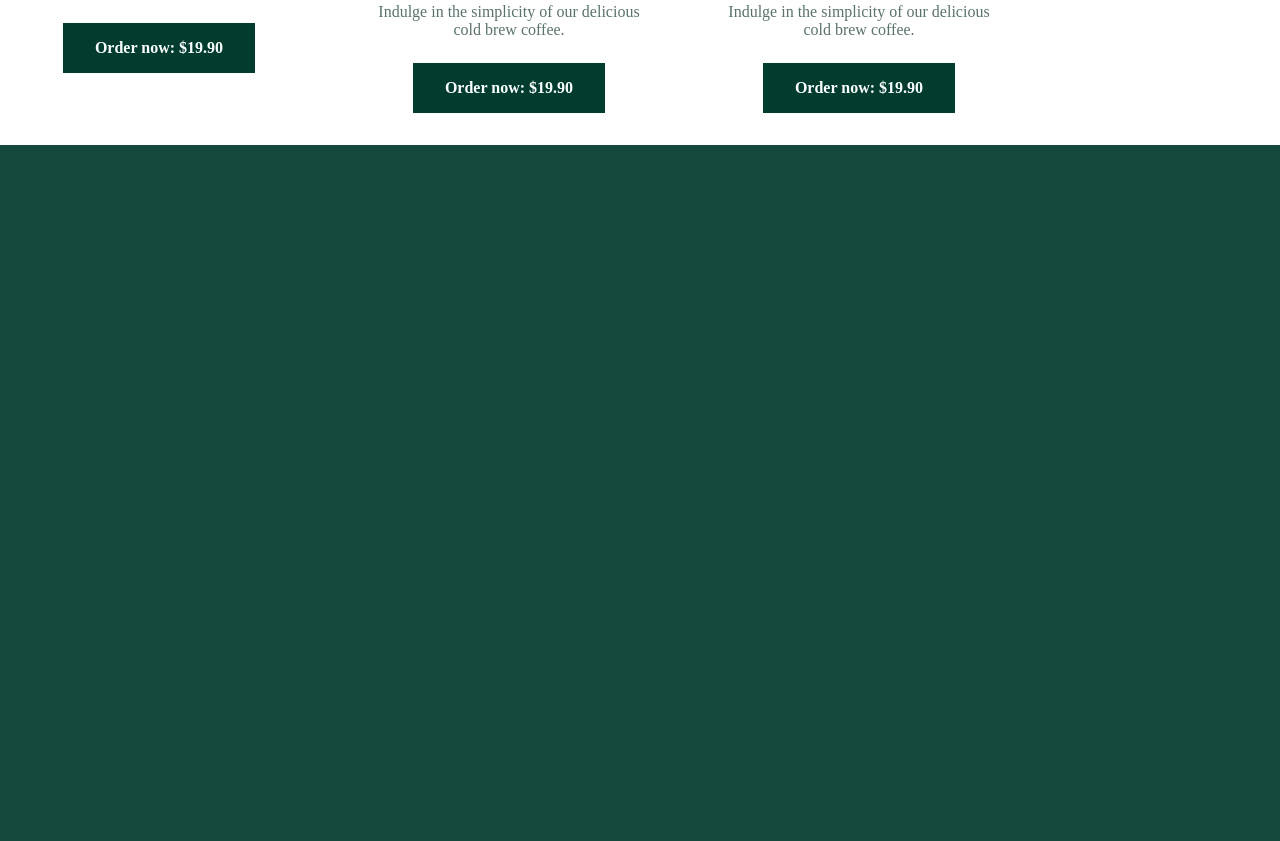
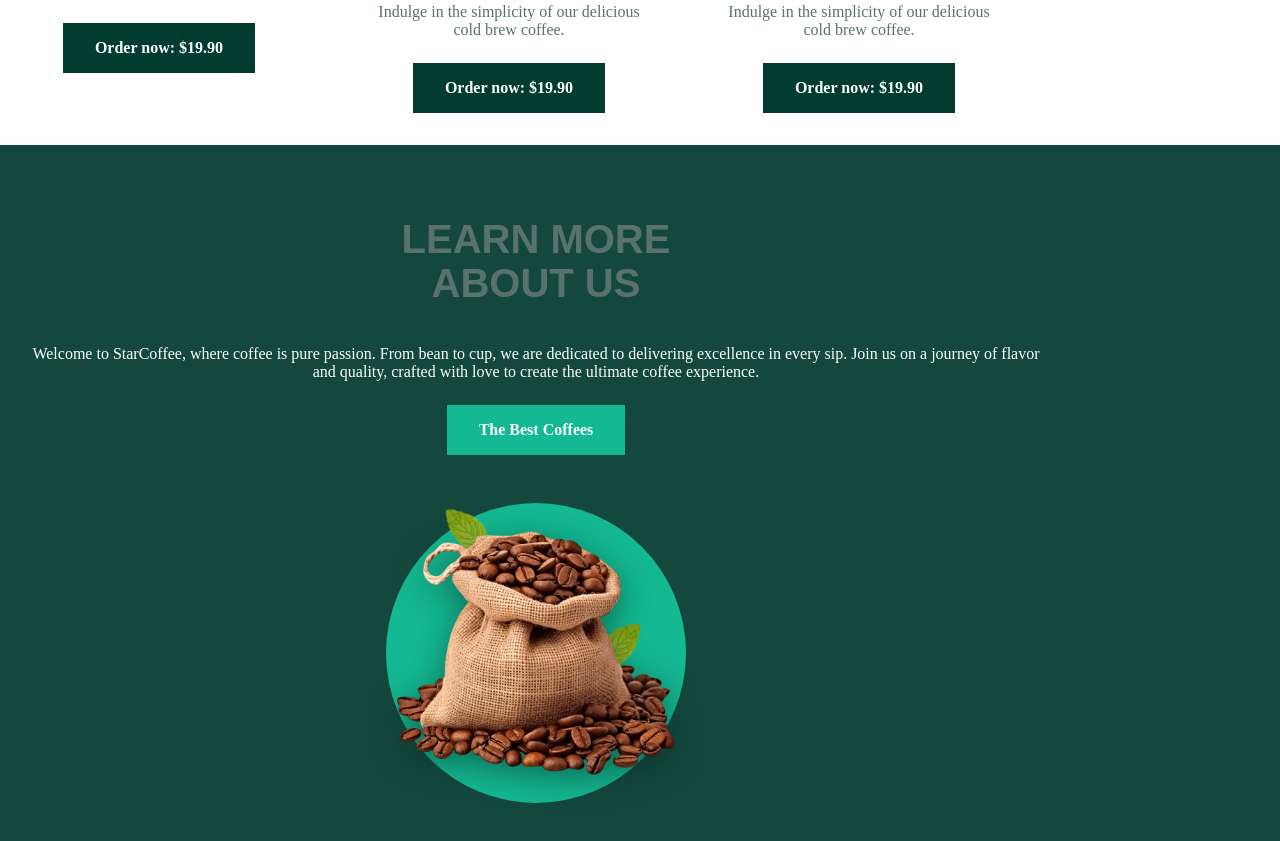
Before and after one commit to Fuad2199/Responsive-Coffee-Website_Javascript, a plain HTML site: page index.html in a window 1280 px wide. Shown: the part 1153-1994 px from the top of the page. Before the commit the page ends 1674 px from the top, so only its background shows below. Drawn offline with nearby package versions, Linux system fonts and the light colour scheme.

Commit message:
added about section

```diff
--- a/assets/css/styles.css
+++ b/assets/css/styles.css
@@ -446,3 +446,60 @@ button {
     overflow: visible;
     margin-inline: initial;
 }
+
+/*=============== POPULAR ENDS ===============*/
+
+/*=============== ABOUT ===============*/
+.about__container{
+    row-gap: 3rem;
+}
+
+.about__data{
+    text-align: center;
+}
+
+.about .section__title,
+.about__description{
+    color: var(--white-color);
+    margin-bottom: 1.5rem;
+}
+
+.about__images {
+    position: relative;
+    display: grid;
+    place-items: center;
+    justify-self: center;
+}
+
+.about__shape{
+    width: 300px;
+    height: 300px;
+    background-color: var(--first-color);
+    border-radius: 50%;
+}
+
+.about__images img {
+    position: absolute;
+}
+
+.about__coffee {
+    width: 280px;
+    filter: drop-shadow(0 8px 16px hsla(166, 85%, 8%, .5));
+}
+
+.about__leaf-1,
+.about__leaf-2{
+    width: 50px;
+}
+
+.about__leaf-1{
+    top: .5rem;
+    left: 3.5rem;
+    rotate: -105deg;
+}
+
+.about__leaf-2{
+    top: 7.75rem;
+    right: 2.5rem;
+    rotate: -15deg;
+}
--- a/index.html
+++ b/index.html
@@ -111,7 +111,8 @@
                                     Indulge in the simplicity of our delicious cold brew coffee.
                                 </p>
 
-                                <a href="#contact" class="button button--dark">Order now: $19.90</a></div>
+                                <a href="#contact" class="button button--dark">Order now: $19.90</a>
+                            </div>
                         </article>
 
                         <article class="popular__card swiper-slide">
@@ -129,7 +130,8 @@
                                     Indulge in the simplicity of our delicious cold brew coffee.
                                 </p>
 
-                                <a href="#contact" class="button button--dark">Order now: $19.90</a></div>
+                                <a href="#contact" class="button button--dark">Order now: $19.90</a>
+                            </div>
                         </article>
 
                         <article class="popular__card swiper-slide">
@@ -147,7 +149,8 @@
                                     Indulge in the simplicity of our delicious cold brew coffee.
                                 </p>
 
-                                <a href="#contact" class="button button--dark">Order now: $19.90</a></div>
+                                <a href="#contact" class="button button--dark">Order now: $19.90</a>
+                            </div>
                         </article>
                     </div>
                 </div>
@@ -155,18 +158,31 @@
         </section>
         <!-- ============ POPULAR SECTION ENDS ============ -->
 
-        <!-- ============ ABOUT ============ -->
+        <!-- ============ ABOUT SECTION STARTS ============ -->
         <section class="products section" id="about">
             <div class="about__container container grid">
                 <div class="about__data">
-                    <h2 class="section__title"></h2>
+                    <h2 class="section__title">LEARN MORE <br> ABOUT US</h2>
+
+                    <p class="about__description">
+                        Welcome to StarCoffee, where coffee is pure passion.
+                        From bean to cup, we are dedicated to delivering
+                        excellence in every sip. Join us on a journey of
+                        flavor and quality, crafted with love to create the
+                        ultimate coffee experience.
+                    </p>
+                    <a href="#popular" class="button">The Best Coffees</a>
                 </div>
 
                 <div class="about__images">
-
+                    <div class="about__shape"></div>
+                    <img src="assets/img/leaf-img.png" alt="image" class="about__leaf-1">
+                    <img src="assets/img/leaf-img.png" alt="image" class="about__leaf-2">
+                    <img src="assets/img/about-coffee.png" alt="image" class="about__coffee">
                 </div>
             </div>
         </section>
+        <!-- ============ ABOUT SECTION ENDS ============ -->
 
         <!-- ============ PRODUCTS ============ -->
         <section class="products section" id="products">
```
